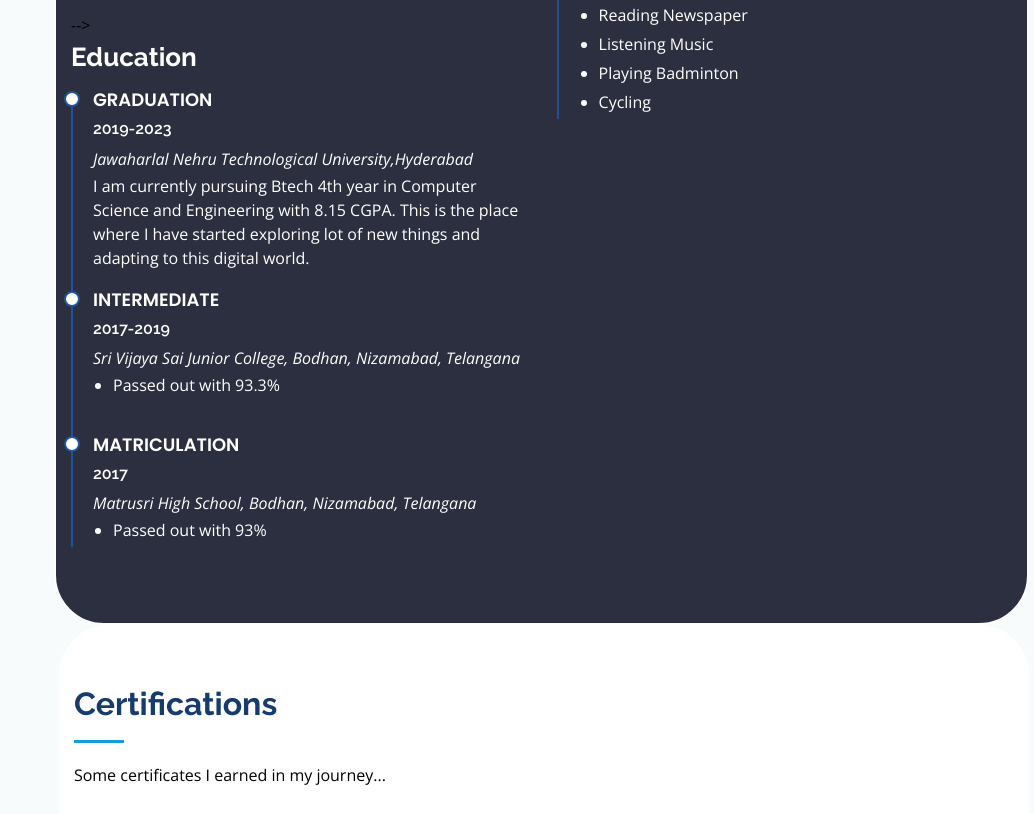
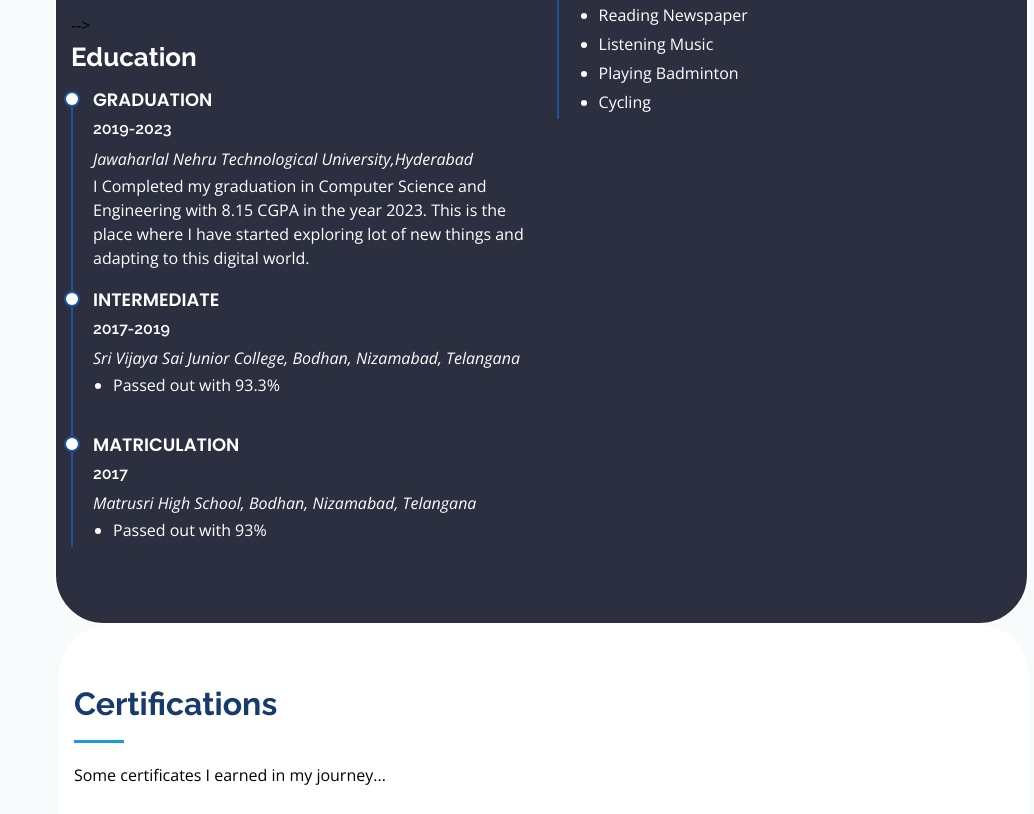
Before and after one commit to malleshwaravinayak/portfolio.github.io, a plain HTML site: page index.html in a window 1280 px wide. Shown: the part 1700-2514 px from the top of the page, without its empty margins (246-1280 px from the left). Drawn offline with nearby package versions, Linux system fonts and the light colour scheme.

Commit message:
Update index.html

```diff
--- a/index.html
+++ b/index.html
@@ -184,7 +184,7 @@
               <h4>GRADUATION</h4>
               <h5>2019-2023</h5>
               <p><em>Jawaharlal Nehru Technological University,Hyderabad</em></p>
-              <p>    I am currently pursuing Btech 4th year in Computer Science and Engineering with 8.15 CGPA. This is the place where I have started exploring lot of new things and adapting to this digital world.</p>
+              <p>    I Completed my graduation in Computer Science and Engineering with 8.15 CGPA in the year 2023. This is the place where I have started exploring lot of new things and adapting to this digital world.</p>
             </div>
             <div class="resume-item">
               <h4>INTERMEDIATE</h4>
```
